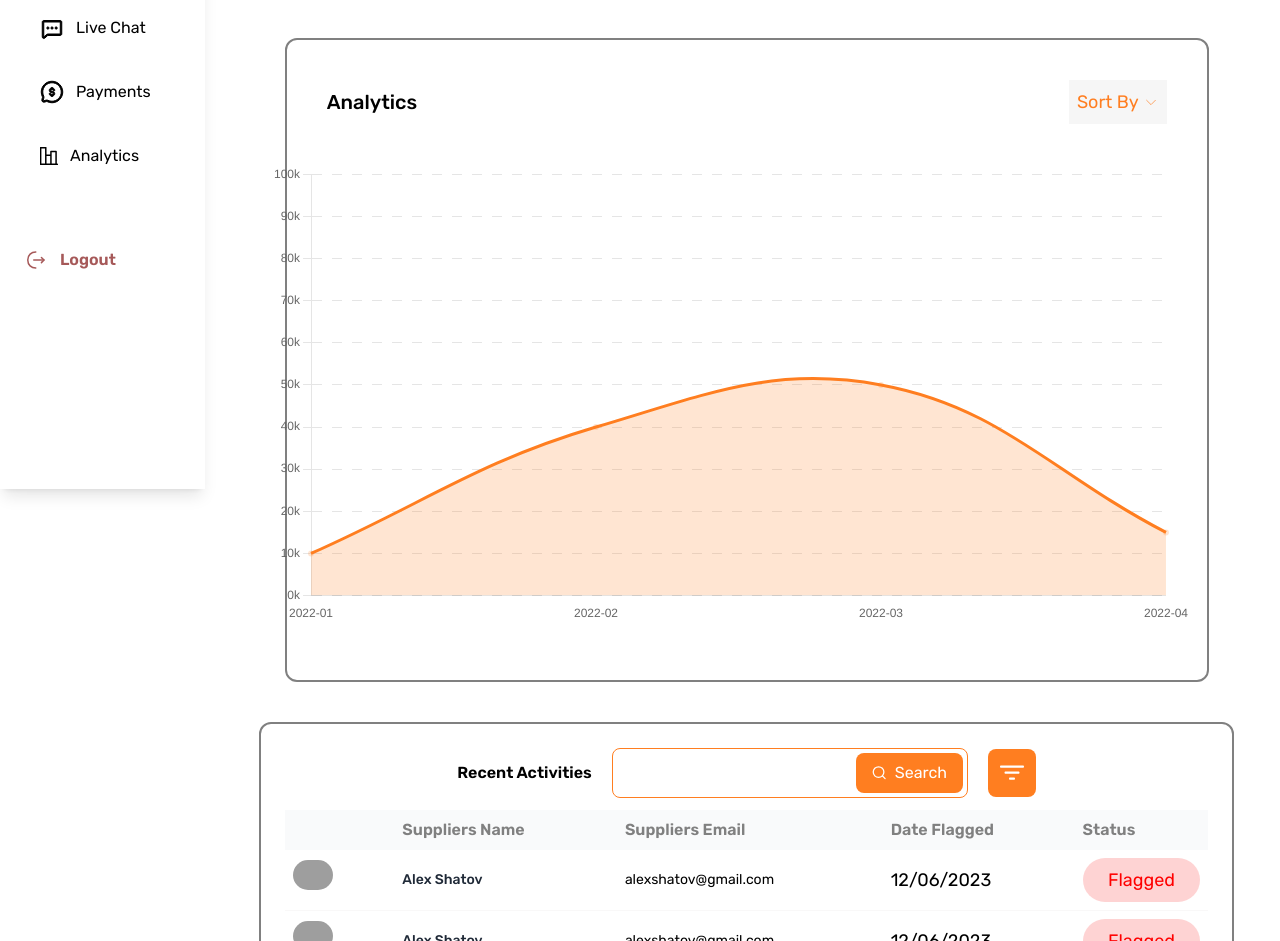
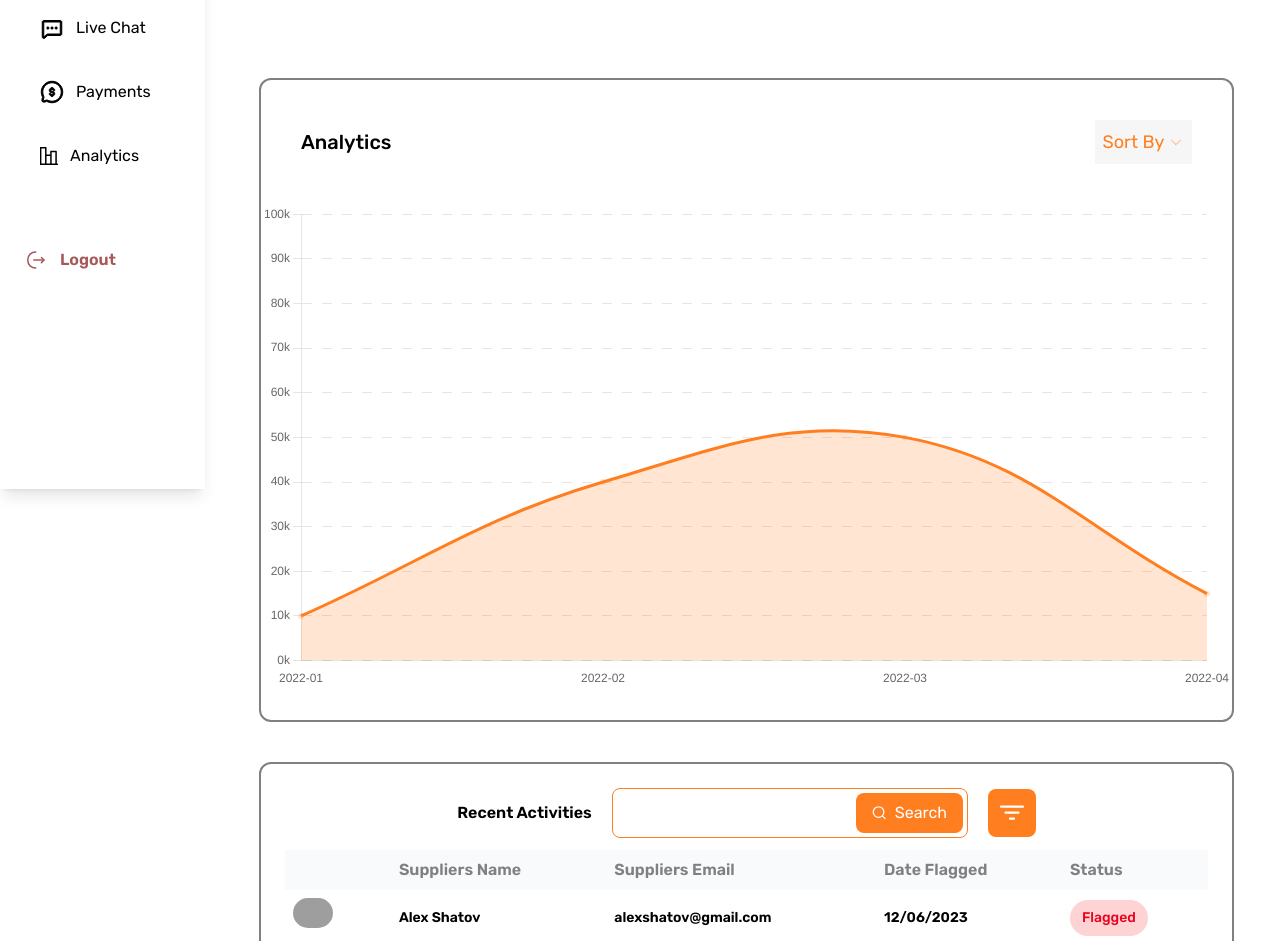
Before and after one commit to Adegokebestman/Kanpai-admin, a React (Vite) app: page / in a window 1280 px wide. Shown: the part 311-1252 px from the top of the page. Built offline with nearby package versions, Linux system fonts and the light colour scheme; grey boxes are pictures that could not be loaded.

Commit message:
Analytics page done

```diff
--- a/src/components/Chart.jsx
+++ b/src/components/Chart.jsx
@@ -67,7 +67,69 @@ const LineChart = () => {
         {/* Buttons for selecting data */}
       </div>
 
-      {chartData ? (
+      <div className='border-2 rounded-xl border-gray-400 mx-auto w-[95%]'>
+				<div className='flex justify-between items-center p-4 sm:p-10'>
+					<p className='text-xl font-medium'>Analytics</p>
+
+					<div className='relative bg-gray-600 p-2 '>
+						<input
+							type='checkbox'
+							id='sortbox'
+							className='hidden absolute'
+						/>
+						<label
+							htmlFor='sortbox'
+							className='flex items-center space-x-1 cursor-pointer'
+						>
+							<span className='text-lg text-primary-700'>
+								Sort By
+							</span>
+							<svg
+								className='h-4 w-4 text-primary-700'
+								xmlns='http://www.w3.org/2000/svg'
+								fill='none'
+								viewBox='0 0 24 24'
+								stroke='currentColor'
+							>
+								<path d='M19 9l-7 7-7-7' />
+							</svg>
+						</label>
+
+						<div
+							id='sortboxmenu'
+							className='absolute right-1 top-full min-w-max shadow rounded opacity-0 bg-gray-600 border border-gray-400 transition delay-75 ease-in-out z-10'
+						>
+							<ul className='block text-right text-gray-900'>
+								<li>
+									<a
+										href='#'
+										className='block px-3 py-2 hover:bg-gray-200'
+									>
+										Month
+									</a>
+								</li>
+								<li>
+									<a
+										href='#'
+										className='block px-3 py-2 hover:bg-gray-200'
+									>
+										Day
+									</a>
+								</li>
+								<li>
+									<a
+										href='#'
+										className='block px-3 py-2 hover:bg-gray-200'
+									>
+										Week
+									</a>
+								</li>
+							</ul>
+						</div>
+					</div>
+				</div>
+				<div className=' w-full md:h-[500px] flex md:justify-center justify-end mb-4'>
+        {chartData ? (
         <Line
           options={options}
           data={{
@@ -88,6 +150,10 @@ const LineChart = () => {
       ) : (
         <p>Loading chart data...</p>
       )}
+				</div>
+			</div>
+
+
     </>
   );
 };
--- a/src/components/Search.jsx
+++ /dev/null
@@ -1,15 +0,0 @@
-
-const Search = () => {
-  return (
-    <div className="flex items-center justify-between gap-6">
-    <form>
-    <input type="search" placeholder="Search..." className="md:w-[400px]"/>
-    <button className="inputBtn " type="submit">Search </button>
-    </form>
-    <button className="bg-primary-700 mr-4">boxxxx</button>
-
-    </div>
-  )
-}
-
-export default Search
--- a/src/components/TagHolder.jsx
+++ b/src/components/TagHolder.jsx
@@ -4,7 +4,7 @@ import { NavLink } from 'react-router-dom';
 const TagHolder = ({ val1 = 2, val2 = 1 }) => {
 	val1;
 	return (
-		<div className='bg-gray-200 lg:py-[10px] p-2 lg:px-4 rounded-full flex items-center justify-center gap-3 max-w-max capitalize'>
+		<div className='bg-gray-800 lg:py-[10px] p-2 lg:px-4 rounded-full flex items-center justify-center gap-3 max-w-max capitalize'>
 			<NavLink
 				to={'products'}
 				className={({ isActive }) =>
--- a/src/pages/Analytics.jsx
+++ b/src/pages/Analytics.jsx
@@ -1,4 +1,10 @@
+import LineChart from "../components/Chart";
+import InputFilter from "../components/InputFilter";
+
 const Analytics = () => {
-	return <div>Analytics</div>;
+	return <div>
+	<InputFilter />
+	<LineChart />
+	</div>;
 };
 export default Analytics;
--- a/src/pages/Dashboard.jsx
+++ b/src/pages/Dashboard.jsx
@@ -12,71 +12,7 @@ const Dashboard = () => {
 				<InfoStats rate={22} title='truck drivers' />
 			</div>
 			{/* Chartjs */}
-			<div className='border-2 rounded-xl border-gray-400 mx-auto w-[90%]'>
-				<div className='flex justify-between items-center p-4 sm:p-10'>
-					<p className='text-xl font-medium'>Analytics</p>
-
-					<div className='relative bg-gray-600 p-2 '>
-						<input
-							type='checkbox'
-							id='sortbox'
-							className='hidden absolute'
-						/>
-						<label
-							htmlFor='sortbox'
-							className='flex items-center space-x-1 cursor-pointer'
-						>
-							<span className='text-lg text-primary-700'>
-								Sort By
-							</span>
-							<svg
-								className='h-4 w-4 text-primary-700'
-								xmlns='http://www.w3.org/2000/svg'
-								fill='none'
-								viewBox='0 0 24 24'
-								stroke='currentColor'
-							>
-								<path d='M19 9l-7 7-7-7' />
-							</svg>
-						</label>
-
-						<div
-							id='sortboxmenu'
-							className='absolute right-1 top-full min-w-max shadow rounded opacity-0 bg-gray-600 border border-gray-400 transition delay-75 ease-in-out z-10'
-						>
-							<ul className='block text-right text-gray-900'>
-								<li>
-									<a
-										href='#'
-										className='block px-3 py-2 hover:bg-gray-200'
-									>
-										Month
-									</a>
-								</li>
-								<li>
-									<a
-										href='#'
-										className='block px-3 py-2 hover:bg-gray-200'
-									>
-										Day
-									</a>
-								</li>
-								<li>
-									<a
-										href='#'
-										className='block px-3 py-2 hover:bg-gray-200'
-									>
-										Week
-									</a>
-								</li>
-							</ul>
-						</div>
-					</div>
-				</div>
-				<div className=' w-full md:h-[500px] flex md:justify-center justify-end mb-4'>
-					<LineChart />
-				</div>
-			</div>
+			<LineChart />
 			{/* Recent activities */}
 			<div className='border-2 py-4 lg:py-6 px-3 rounded-xl border-gray-400 w-[95%] mx-auto'>
 				<InputFilter />
@@ -158,18 +94,18 @@ const TableData = () => {
 				</div>
 			</td>
 			<td className='p-2 whitespace-nowrap'>
-				<div className='font-medium text-gray-800'>Alex Shatov</div>
+				<div className='font-bold '>Alex Shatov</div>
 			</td>
 			<td className='p-2 whitespace-nowrap'>
-				<div className='text-left'>alexshatov@gmail.com</div>
+				<div className='text-left font-bold'>alexshatov@gmail.com</div>
 			</td>
 			<td className='p-2 whitespace-nowrap'>
-				<div className='text-lg text-left'>12/06/2023</div>
+				<div className=' text-left font-bold'>12/06/2023</div>
 			</td>
 			<td className='p-2 whitespace-nowrap'>
-				<div className=' text-center bg-red-300 py-2 rounded-full'>
-					<p className='text-red-200 md:text-lg'>Flagged</p>
-				</div>
+				<button className=' bg-red-bg text-red-text px-3 py-2 rounded-full font-medium'>
+					Flagged
+				</button>
 			</td>
 		</tr>
 	);
--- a/tailwind.config.js
+++ b/tailwind.config.js
@@ -19,6 +19,7 @@ export default {
 					500: '#4C4C4C',
 					600: '#F6F6F6',
 					700: '#5B5856',
+					800: '#E7E7E7',
 					overlay: '#8784848a',
 				},
 				green: {
```
Also changed, not shown: src/index.css (+0 -47 lines).
